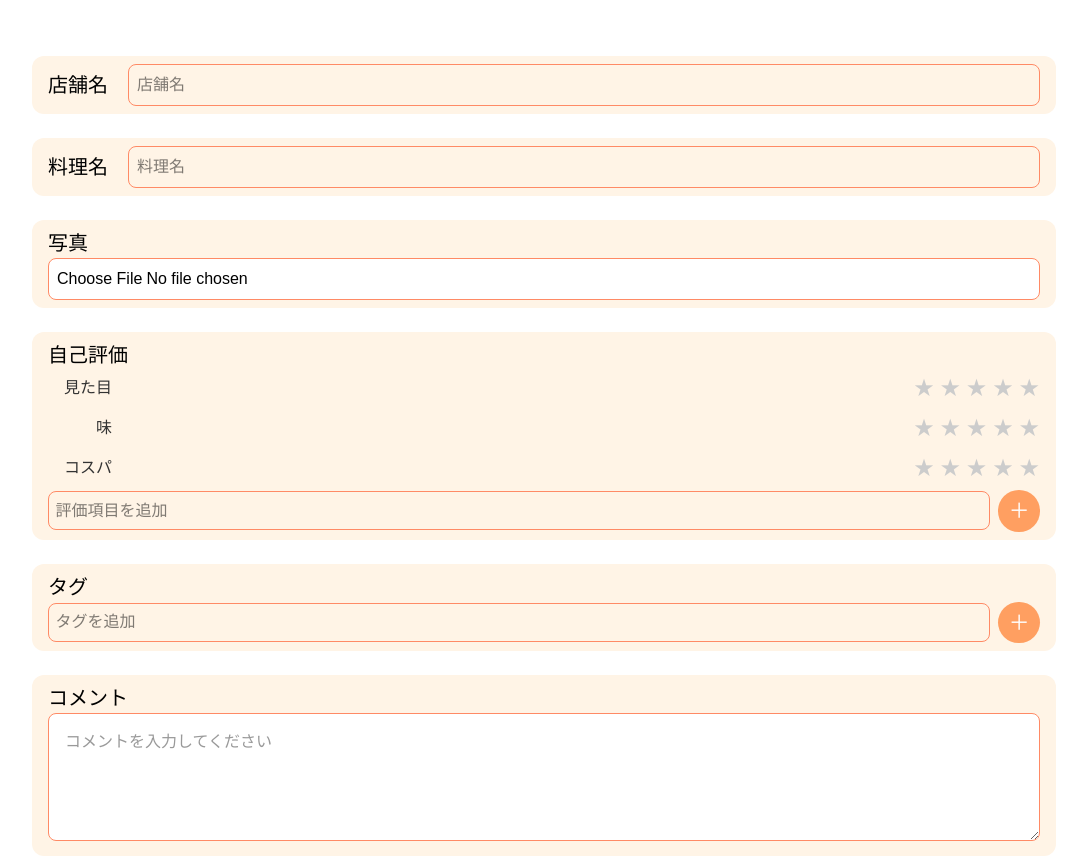
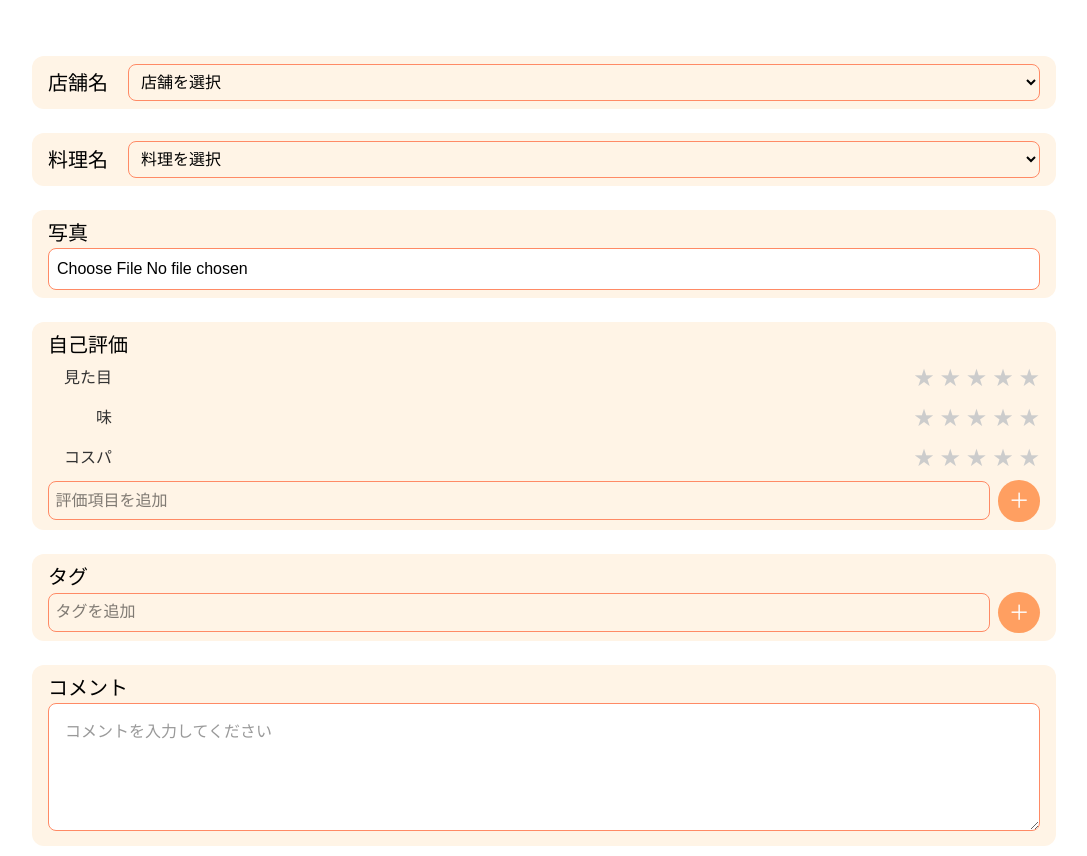
Before and after one commit to Fukushinaharuto/TechJam, a Next.js app in the folder front/: page /reviews/create in a window 1280 px wide. Shown: the top 856 px of the page, without its empty margins (96-1183 px from the left). Built offline with nearby package versions, Linux system fonts and the light colour scheme.

Commit message:
レビュー記入画面

```diff
--- a/front/src/app/reviews/create/page.jsx
+++ b/front/src/app/reviews/create/page.jsx
@@ -4,6 +4,11 @@ import { useState } from "react";
 import style from "./page.module.css";
 
 export default function Page() {
+  // 仮の選択肢データ
+  const storeOptions = ["店舗A", "店舗B", "店舗C"];
+  const dishOptions = ["料理X", "料理Y", "料理Z"];
+  const [selectedStore, setSelectedStore] = useState("");
+  const [selectedDish, setSelectedDish] = useState("");
 
   const [ratings, setRatings] = useState({
     appearance: 0,
@@ -61,17 +66,33 @@ export default function Page() {
       <div className={style.card_group}>
         <div className={style.input_row}>
           <div className={style.title_required}>店舗名</div>
-          <input type="text" placeholder="店舗名" className={style.input} />
+          <select
+            className={style.input}
+            value={selectedStore}
+            onChange={e => setSelectedStore(e.target.value)}
+          >
+            <option value="" disabled>店舗を選択</option>
+            {storeOptions.map((store) => (
+              <option key={store} value={store}>{store}</option>
+            ))}
+          </select>
         </div>
-        <span className={style.card_progress}>1/7</span>
       </div>
 
       <div className={style.card_group}>
         <div className={style.input_row}>
           <div className={style.title_required}>料理名</div>
-          <input type="text" placeholder="料理名" className={style.input} />
+          <select
+            className={style.input}
+            value={selectedDish}
+            onChange={e => setSelectedDish(e.target.value)}
+          >
+            <option value="" disabled>料理を選択</option>
+            {dishOptions.map((dish) => (
+              <option key={dish} value={dish}>{dish}</option>
+            ))}
+          </select>
         </div>
-        <span className={style.card_progress}>2/7</span>
       </div>
 
       <div className={style.card_group}>
@@ -79,7 +100,6 @@ export default function Page() {
         <div className={style.photo}>
           <input type="file" accept="image/*" className={style.input} />
         </div>
-        <span className={style.card_progress}>3/7</span>
       </div>
 
       <div className={style.card_group}>
@@ -153,11 +173,10 @@ export default function Page() {
             <button type="button" onClick={handleAddCustomRating} style={{background:'#FF9F61',color:'#fff',border:'none',borderRadius:'50%',width:'2em',height:'2em',fontSize:'1.3em',cursor:'pointer',display:'flex',alignItems:'center',justifyContent:'center'}}>＋</button>
           </div>
         </dd>
-        <span className={style.card_progress}>4/7</span>
       </div>
 
       <div className={style.card_group}>
-        <div className={style.title_required}>タグ</div>
+        <div className={style.title}>タグ</div>
         <div className={style.evaluation} style={{display:'flex',alignItems:'center',gap:'0.5rem',flexWrap:'wrap'}}>
           {tags.map((tag) => (
             <span key={tag} style={{background:'#ffe0b2',borderRadius:'1em',padding:'0.2em 0.8em',marginRight:'0.3em',display:'flex',alignItems:'center',fontSize:'0.95em'}}>
@@ -186,7 +205,6 @@ export default function Page() {
             placeholder="コメントを入力してください"
           />
         </div>
-        <span className={style.card_progress}>6/7</span>
       </div>
 
       <div className={style.card_group}>
@@ -200,7 +218,6 @@ export default function Page() {
             style={{maxWidth:'180px'}}
           />
         </div>
-        <span className={style.card_progress}>7/7</span>
       </div>
 
       <div style={{ display: 'flex', justifyContent: 'center', margin: '2rem 0' }}>
```
